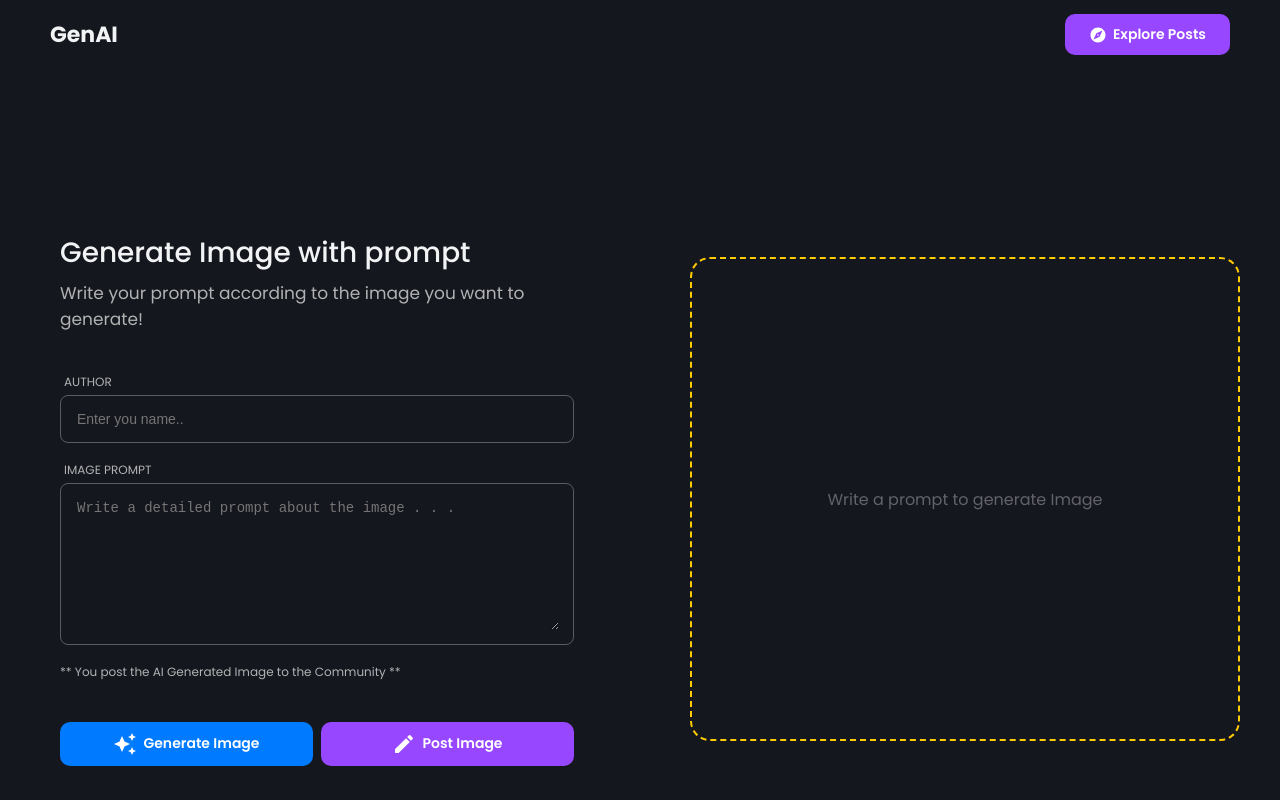
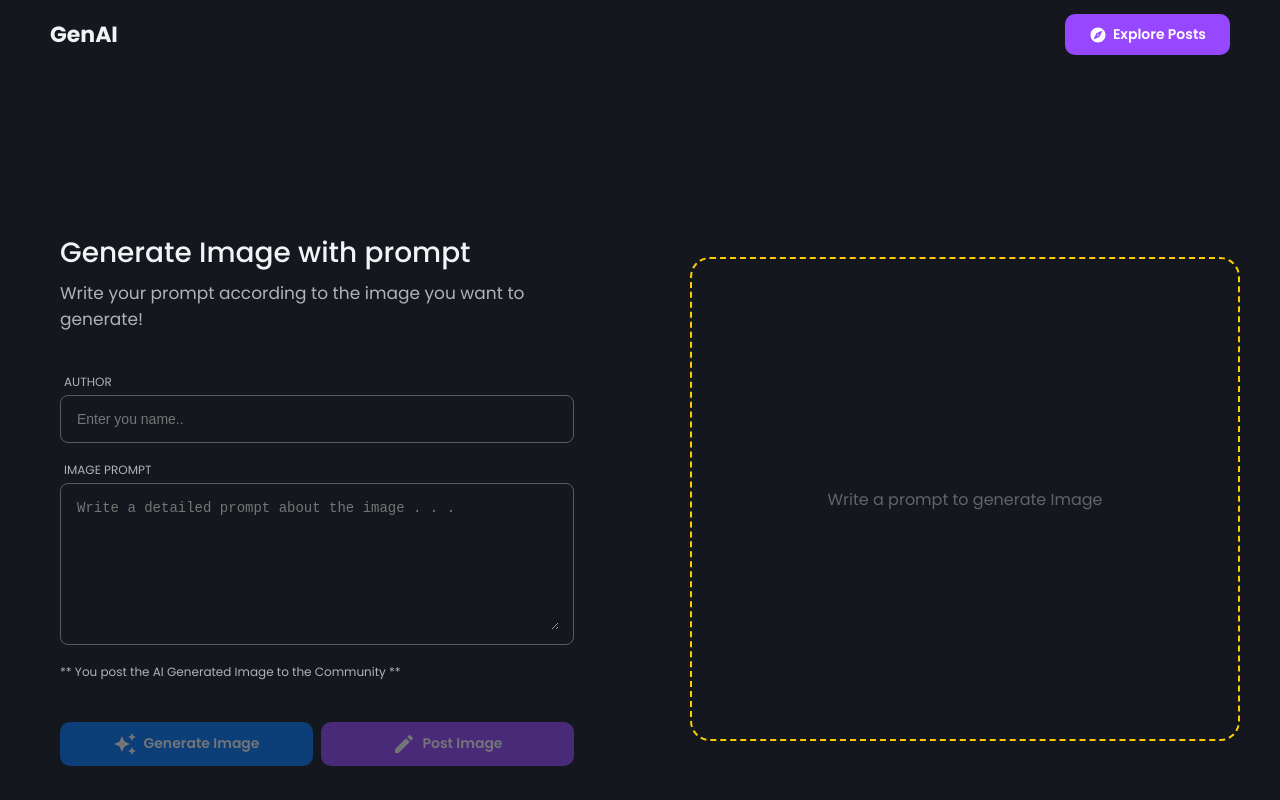
Before and after one commit to Shashinda2001/Ai_Image_Generator, a React (Create React App) app in the folder client/: page /post in a window 1280 px wide. Built offline with nearby package versions, Linux system fonts and the light colour scheme.

Commit message:
Enhance GenerateImageForm with controlled inputs and button states

```diff
--- a/client/src/components/GenerateImageForm.jsx
+++ b/client/src/components/GenerateImageForm.jsx
@@ -42,7 +42,23 @@ gap: 8px;
 `;
 
 
-const  GenerateImageForm= () => {
+const  GenerateImageForm= ({
+    post,
+      setPost,
+      createPostLoading,
+      setGenerateImageLoading,
+       generateImageLoading,
+       setCreatePostLoading,
+}) => {
+
+    const  generateImageFun = ()=>{
+        setGenerateImageLoading(true);
+    }
+
+    const  createPostFun = ()=>{
+        setCreatePostLoading(true);
+    }
+
   return (
     <Form>
       <Top>
@@ -52,17 +68,38 @@ const  GenerateImageForm= () => {
         </Desc>
       </Top>
       <Body>
-        <TextInput label="Author" placeholder="Enter you name.." name="name"/>
+        <TextInput label="Author" placeholder="Enter you name.."
+         name="name"
+         value={post.name}
+         handelChange={(e)=>setPost({...post,name:e.target.value})}
+
+         />
+
         <TextInput label="Image Prompt" placeholder="Write a detailed prompt about the image . . ."
          name="name"
          rows="8"
          textArea
+         value={post.prompt}
+         handelChange={(e)=>setPost({...post,prompt:e.target.value})}
          />
       ** You post the AI Generated Image to  the Community **
       </Body>
       <Actions>
-       <Button text="Generate Image" flex leftIcon={<AutoAwesome/>} />
-       <Button text="Post Image" flex type="secondary" leftIcon={<CreateRounded/>} />
+       <Button text="Generate Image" flex
+       leftIcon={<AutoAwesome/>}
+       isLoading={generateImageLoading}
+       isDisabled={ post.prompt==="" }
+       onClick={()=>generateImageFun()}
+
+       />
+
+       <Button text="Post Image"
+       flex type="secondary"
+        leftIcon={<CreateRounded/>}
+        isLoading={createPostLoading}
+        isDisabled={post.name==="" || post.prompt==="" || post.photo===""}
+        onClick={()=>createPostFun()}
+        />
 
       </Actions>
     </Form>
```
